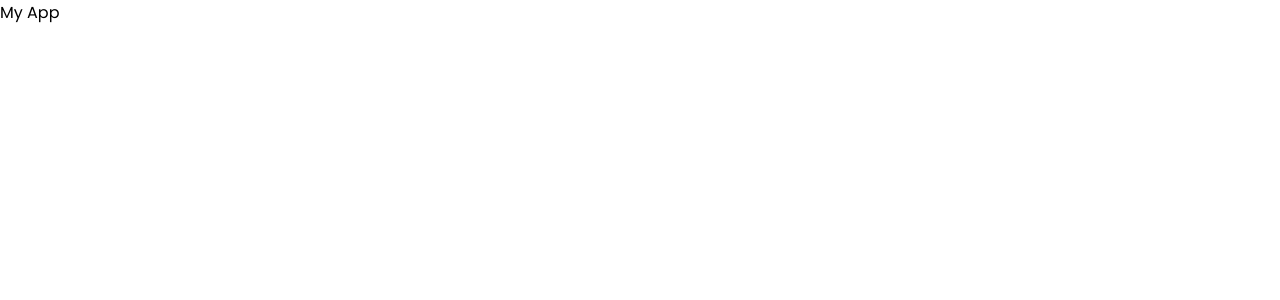
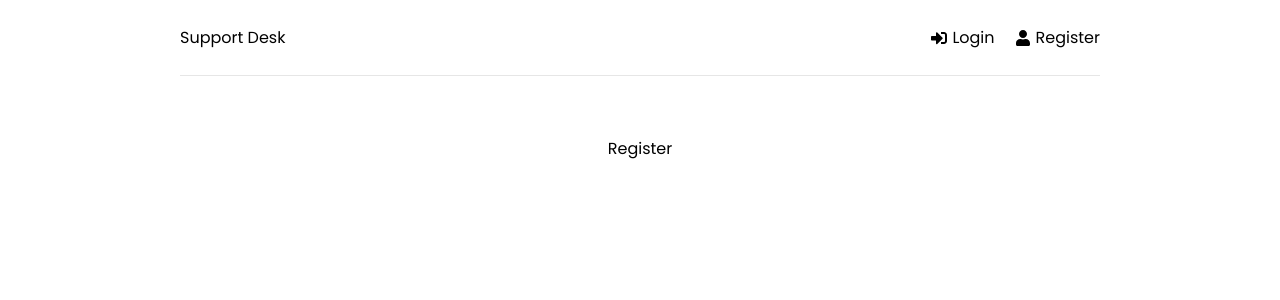
Before and after one commit to Swaniket/support-desk, a React (Create React App) app in the folder frontend/: page /register in a window 1280 px wide. Shown: the top 300 px of the page. Built offline with nearby package versions, Linux system fonts and the light colour scheme.

Commit message:
Initial Page and router setup

```diff
--- a/frontend/src/App.js
+++ b/frontend/src/App.js
@@ -1,6 +1,21 @@
+import { Routes, Route } from "react-router-dom";
+
+import Header from "./components/Header";
+
+import Home from "./pages/Home";
+import Login from "./pages/Login";
+import Register from "./pages/Register";
+
 function App() {
   return (
-    <div>My App</div>
+    <div className="container">
+    <Header/>
+      <Routes>
+        <Route path="/" element={<Home />} />
+        <Route path="/login" element={<Login />} />
+        <Route path="/register" element={<Register />} />
+      </Routes>
+    </div>
   );
 }
 
--- /dev/null
+++ b/frontend/src/components/Header.jsx
@@ -0,0 +1,26 @@
+import { FaSignInAlt, FaSignOutAlt, FaUser } from "react-icons/fa";
+import { Link } from "react-router-dom";
+
+function Header() {
+  return (
+    <header className="header">
+      <div className="logo">
+        <Link to="/">Support Desk</Link>
+      </div>
+      <ul>
+        <li>
+          <Link to="/login">
+            <FaSignInAlt /> Login
+          </Link>
+        </li>
+        <li>
+          <Link to="/register">
+            <FaUser /> Register
+          </Link>
+        </li>
+      </ul>
+    </header>
+  );
+}
+
+export default Header;
--- a/frontend/src/index.js
+++ b/frontend/src/index.js
@@ -1,23 +1,22 @@
-import React from 'react';
-import { createRoot } from 'react-dom/client';
-import { Provider } from 'react-redux';
-import { store } from './app/store';
-import App from './App';
-import reportWebVitals from './reportWebVitals';
-import './index.css';
+import React from "react";
+import { createRoot } from "react-dom/client";
+import App from "./App";
+import "./index.css";
 
-const container = document.getElementById('root');
+import { Provider } from "react-redux";
+import { store } from "./app/store";
+
+import { BrowserRouter } from "react-router-dom";
+
+const container = document.getElementById("root");
 const root = createRoot(container);
 
 root.render(
   <React.StrictMode>
     <Provider store={store}>
-      <App />
+      <BrowserRouter>
+        <App />
+      </BrowserRouter>
     </Provider>
   </React.StrictMode>
 );
-
-// If you want to start measuring performance in your app, pass a function
-// to log results (for example: reportWebVitals(console.log))
-// or send to an analytics endpoint. Learn more: https://bit.ly/CRA-vitals
-reportWebVitals();
--- /dev/null
+++ b/frontend/src/pages/Home.jsx
@@ -0,0 +1,9 @@
+import React from 'react'
+
+function Home() {
+  return (
+    <div>Home</div>
+  )
+}
+
+export default Home
--- /dev/null
+++ b/frontend/src/pages/Login.jsx
@@ -0,0 +1,9 @@
+import React from 'react'
+
+function Login() {
+  return (
+    <div>Login</div>
+  )
+}
+
+export default Login
--- /dev/null
+++ b/frontend/src/pages/Register.jsx
@@ -0,0 +1,9 @@
+import React from 'react'
+
+function Register() {
+  return (
+    <div>Register</div>
+  )
+}
+
+export default Register
--- a/frontend/src/reportWebVitals.js
+++ /dev/null
@@ -1,13 +0,0 @@
-const reportWebVitals = onPerfEntry => {
-  if (onPerfEntry && onPerfEntry instanceof Function) {
-    import('web-vitals').then(({ getCLS, getFID, getFCP, getLCP, getTTFB }) => {
-      getCLS(onPerfEntry);
-      getFID(onPerfEntry);
-      getFCP(onPerfEntry);
-      getLCP(onPerfEntry);
-      getTTFB(onPerfEntry);
-    });
-  }
-};
-
-export default reportWebVitals;
```
